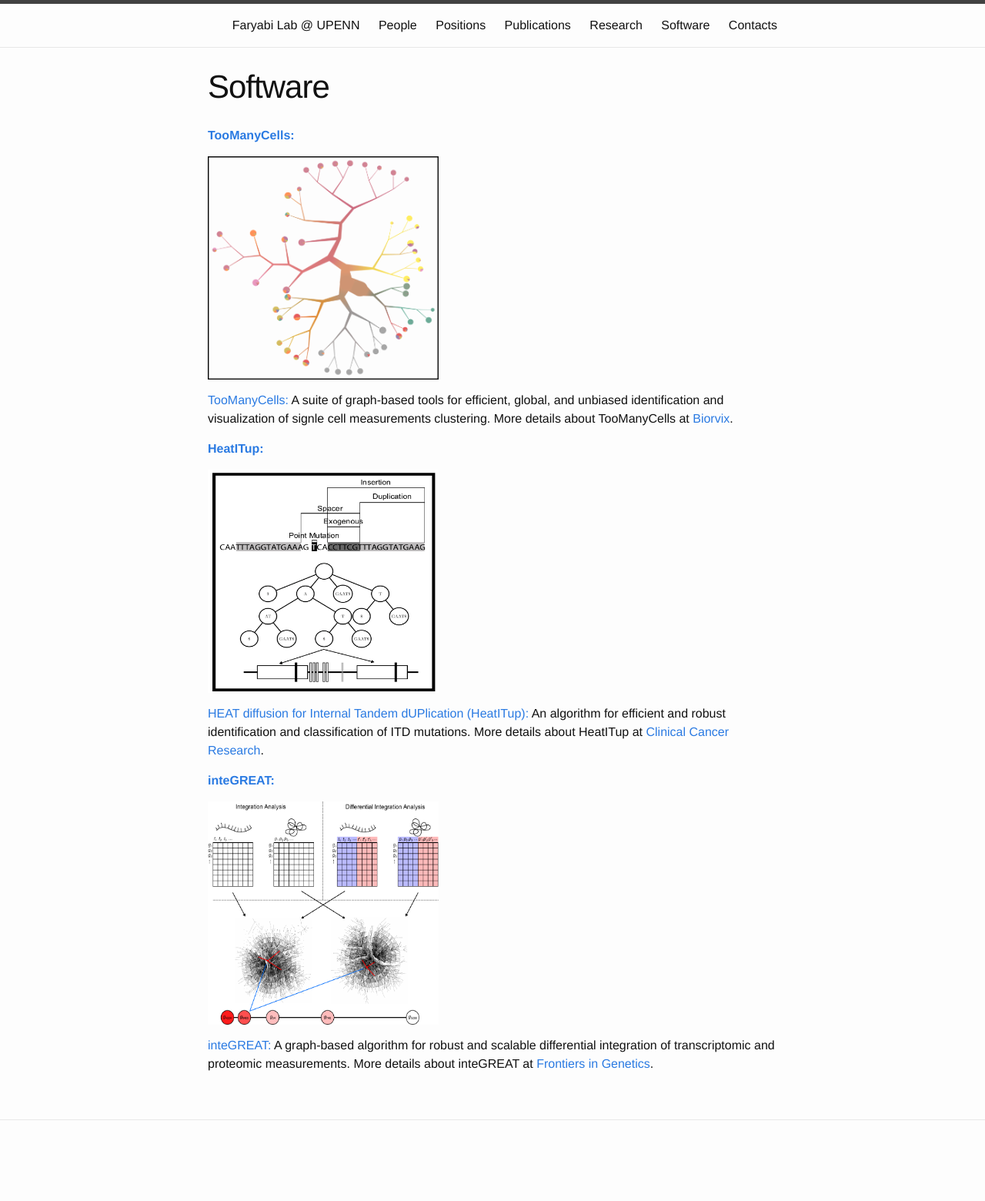
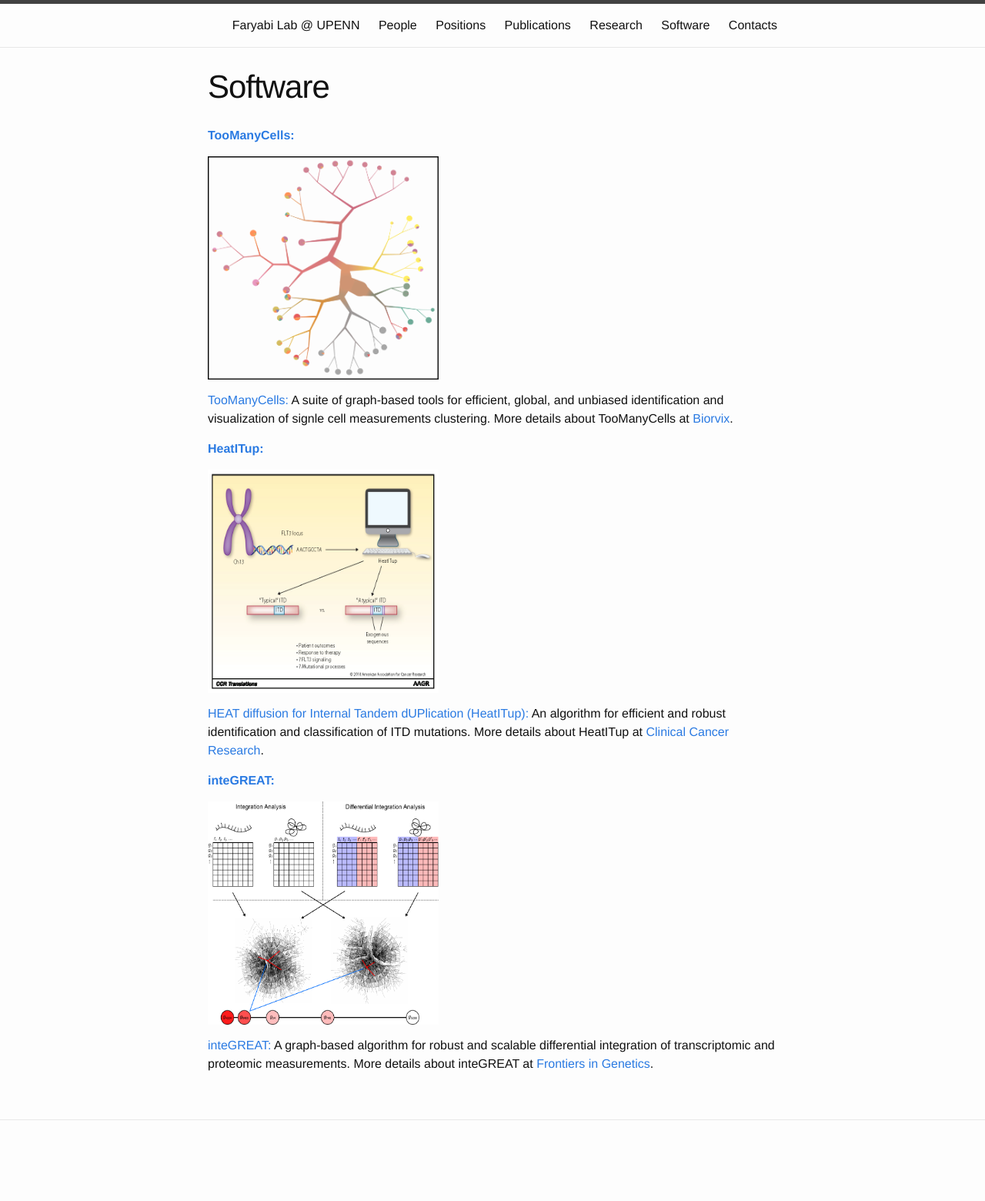
Before and after one commit to faryabib/faryabib.github.io, a Jekyll site: the page built from software.md, in a window 1280 px wide. Shown: the whole page at 77% size. Built offline with Jekyll 4.4.1, drawn with Linux system fonts in a browser that asks for light colours.

Commit message:
Update software.md

```diff
--- a/software.md
+++ b/software.md
@@ -12,7 +12,7 @@ permalink: /Software.html
 
 **[HeatITup:](https://github.com/faryabib/HeatITup)**
 
-![HeatITup](assets/HeatITup.png){:height="290px" width="300px"}
+![HeatITup](assets/HeatITup_AACR.png){:height="290px" width="300px"}
 
 [HEAT diffusion for Internal Tandem dUPlication (HeatITup):](https://github.com/faryabib/HeatITup) An algorithm for efficient and robust identification and classification of ITD mutations. More details about HeatITup at [Clinical Cancer Research](http://clincancerres.aacrjournals.org/cgi/content/abstract/1078-0432.CCR-18-0655).
 
```
